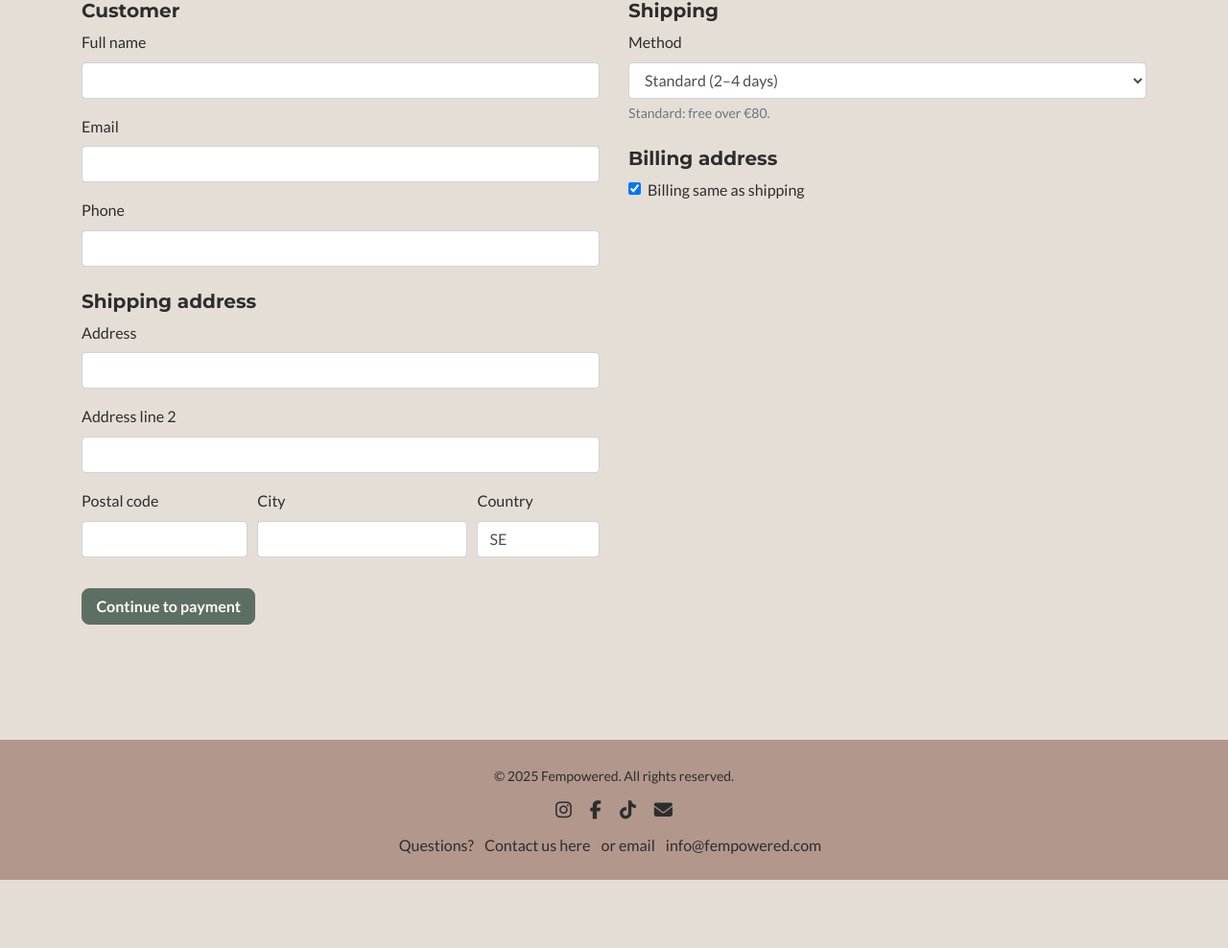
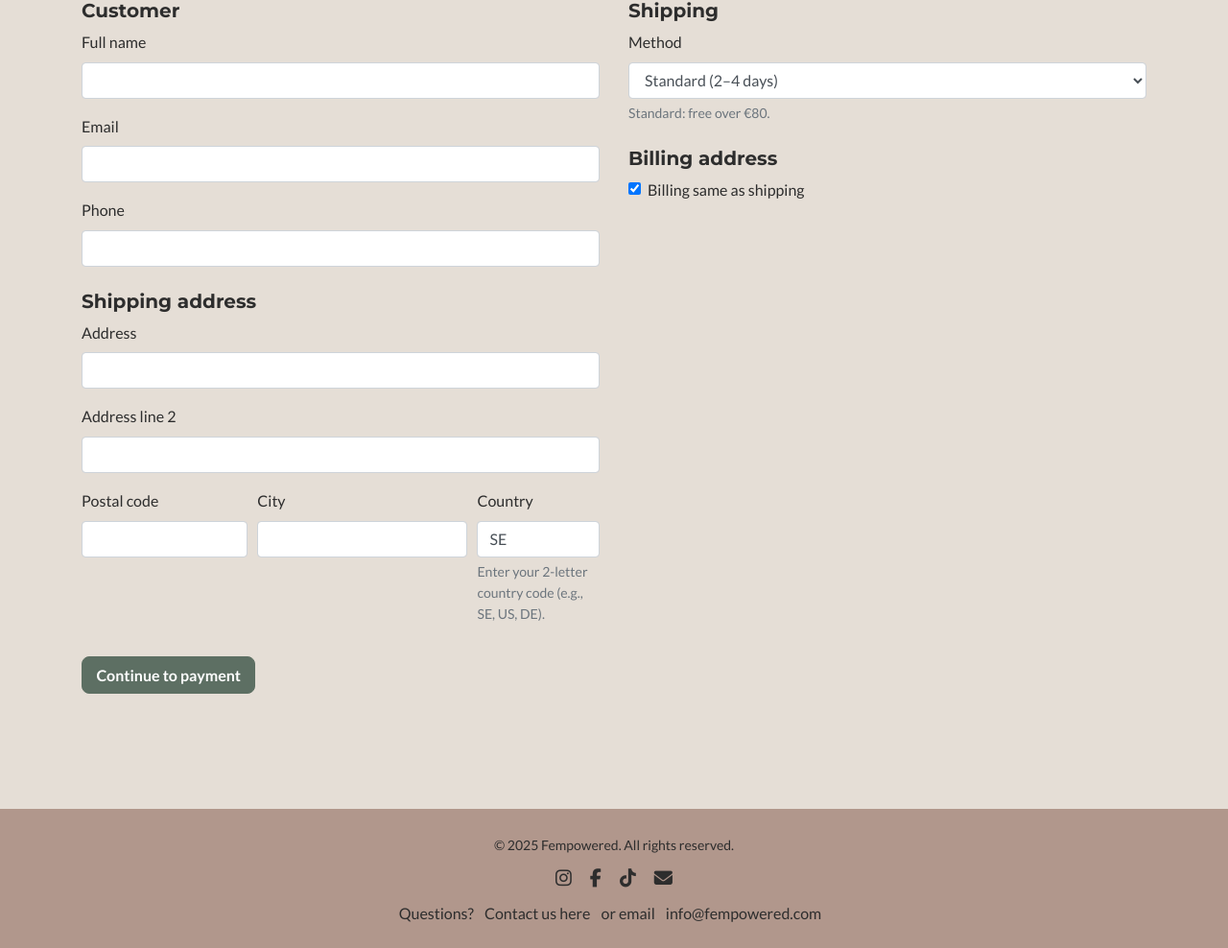
Before and after one commit to emelie-nilsson/fempowered, a Django app: page /checkout/address/ in a window 1280 px wide. Shown: the part 361-1349 px from the top of the page at 96% size. Before the commit the page ends 1278 px from the top, so only its background shows below. Run offline with Django 3.2, Linux system fonts and the light colour scheme; parts of the project's set-up code (start-up, migrations or seed data) failed here and were passed over.

Commit message:
Fix W3C validation errors in checkout address template and warning in about us template

```diff
--- a/home/templates/home/about.html
+++ b/home/templates/home/about.html
@@ -3,6 +3,7 @@
 
 {% block content %}
 <div class="container py-5">
+  <!-- Page title -->
   <h1 class="main-heading mb-1">About us</h1>
   <h2 class="page-subtitle">– The story behind Fempowered</h2>
 
@@ -25,8 +26,9 @@
   <p><strong>Your body was never the issue.</strong><br>
   The industry just wasn’t built for it — until now.</p>
 
-  <section class="about-hero mt-4">
+
+  <div class="about-hero mt-4">
     <img src="{% static 'img/branding/about_us_image_1536.webp' %}" alt="from idea to product">
-  </section>
+  </div>
 </div>
 {% endblock %}
--- a/templates/checkout/checkout_address.html
+++ b/templates/checkout/checkout_address.html
@@ -76,6 +76,10 @@
           <div class="col-md-3 form-group">
             <label for="id_country">Country</label>
             {{ form.country }}
+            <small id="id_country_helptext" class="form-text text-muted">
+              Enter your 2-letter country code (e.g., SE, US, DE).
+            </small>
+
           </div>
         </div>
       </div>
@@ -117,6 +121,10 @@
             <div class="col-md-3 form-group">
               <label for="id_billing_country">Country</label>
               {{ form.billing_country }}
+              <small id="id_billing_country_helptext" class="form-text text-muted">
+                Enter your 2-letter country code (e.g., SE, US, DE).
+              </small>
+
             </div>
           </div>
         </div>
```
